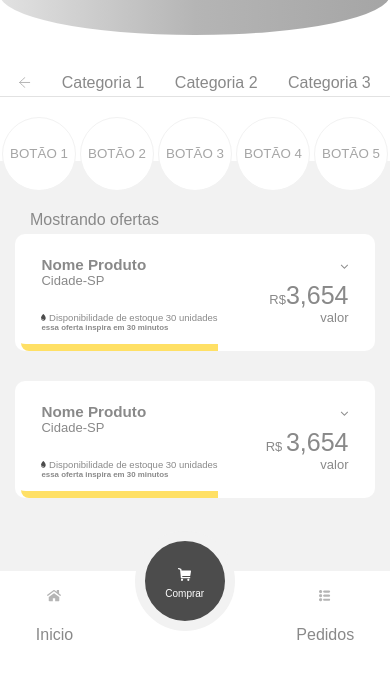
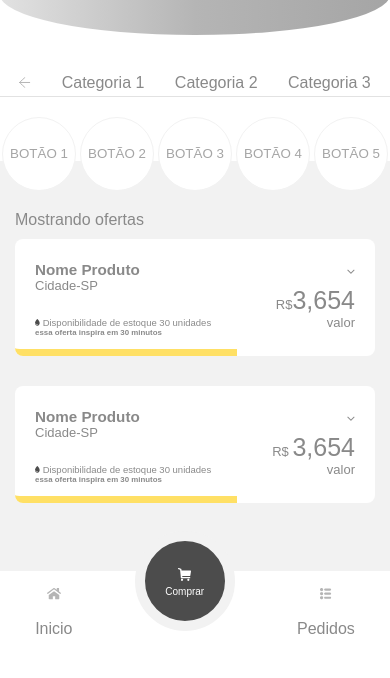
Before and after one commit to jpbnascimento/Test, a plain HTML site: page index.html in a window 390 px wide. Shown: the part 66-744 px from the top of the page. Drawn offline with Linux system fonts and the light colour scheme.

Commit message:
atualizado

```diff
--- a/style.css
+++ b/style.css
@@ -86,13 +86,13 @@
 }
 
 .titulo {
-    margin: 50px 0 -10px 30px;
+    margin: 50px 0 -5px 15px;
 }
 
 .conteudo2 article {
     margin: 15px;
     background-color: white;
-    border-radius: 10px;
+    border-radius: 8px;
     display: flex;
     justify-content: space-around;
 }
@@ -105,6 +105,7 @@
     flex-direction: column;
     justify-content: space-around;
     padding-left: 20px;
+    flex-grow: 1;
 }
 
 .it1 {
@@ -147,7 +148,7 @@
 }
 
 .menu li {
-    padding: 10px;
+    padding: 8px;
     text-align: center;
     color: #898989;
 }
@@ -174,6 +175,6 @@
 }
 
 .comprar li {
-    margin-top: 5px;
+    margin-top: 3px;
 }
 }
```
